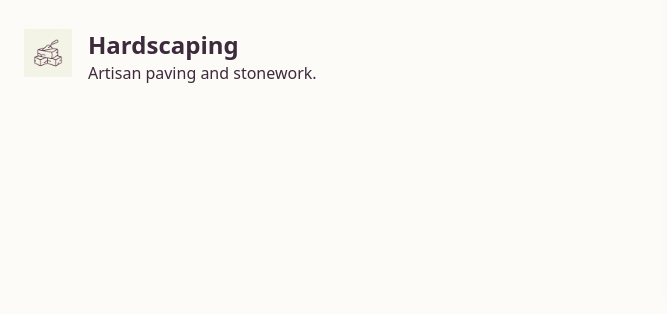
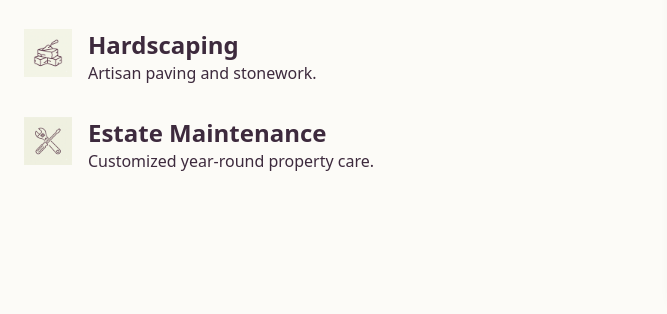
Before and after one commit to jrespejo1983-hash/That-one-site-yo, a plain HTML site: page index.html in a window 1280 px wide. Shown: the part 1137-1451 px from the top of the page, 0-667 px from the left. Drawn offline with nearby package versions, Linux system fonts and the light colour scheme.

Commit message:
Update index.html

```diff
--- a/index.html
+++ b/index.html
@@ -59,6 +59,10 @@
                     <img src="icon-stone.png" class="w-12 h-12">
                     <div><h3 class="text-2xl font-bold">Hardscaping</h3><p>Artisan paving and stonework.</p></div>
                 </div>
+                <div class="flex gap-4">
+                    <img src="icon-tools.png" class="w-12 h-12">
+                    <div><h3 class="text-2xl font-bold">Estate Maintenance</h3><p>Customized year-round property care.</p></div>
+                </div>
             </div>
         </div>
 
```
